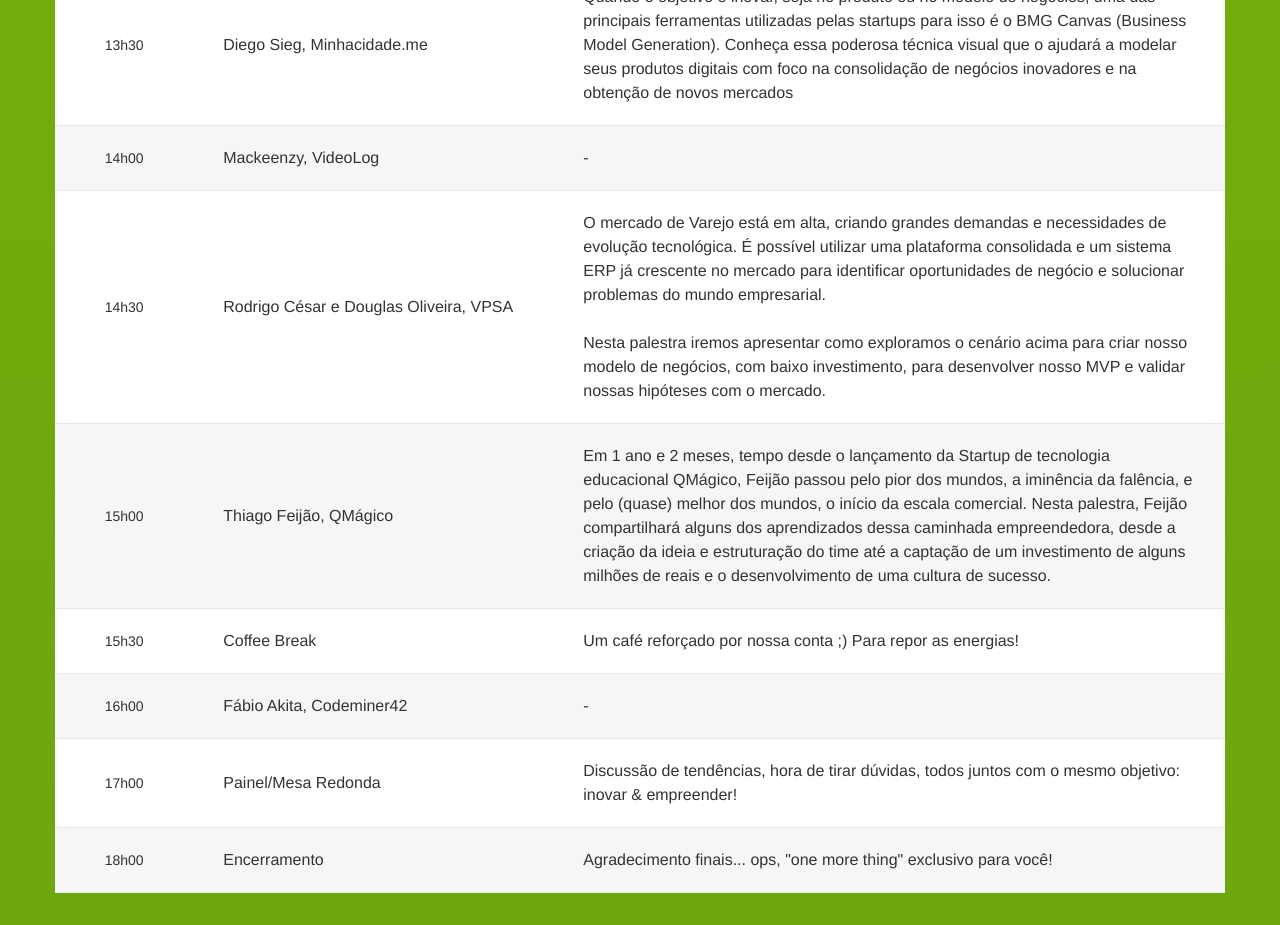
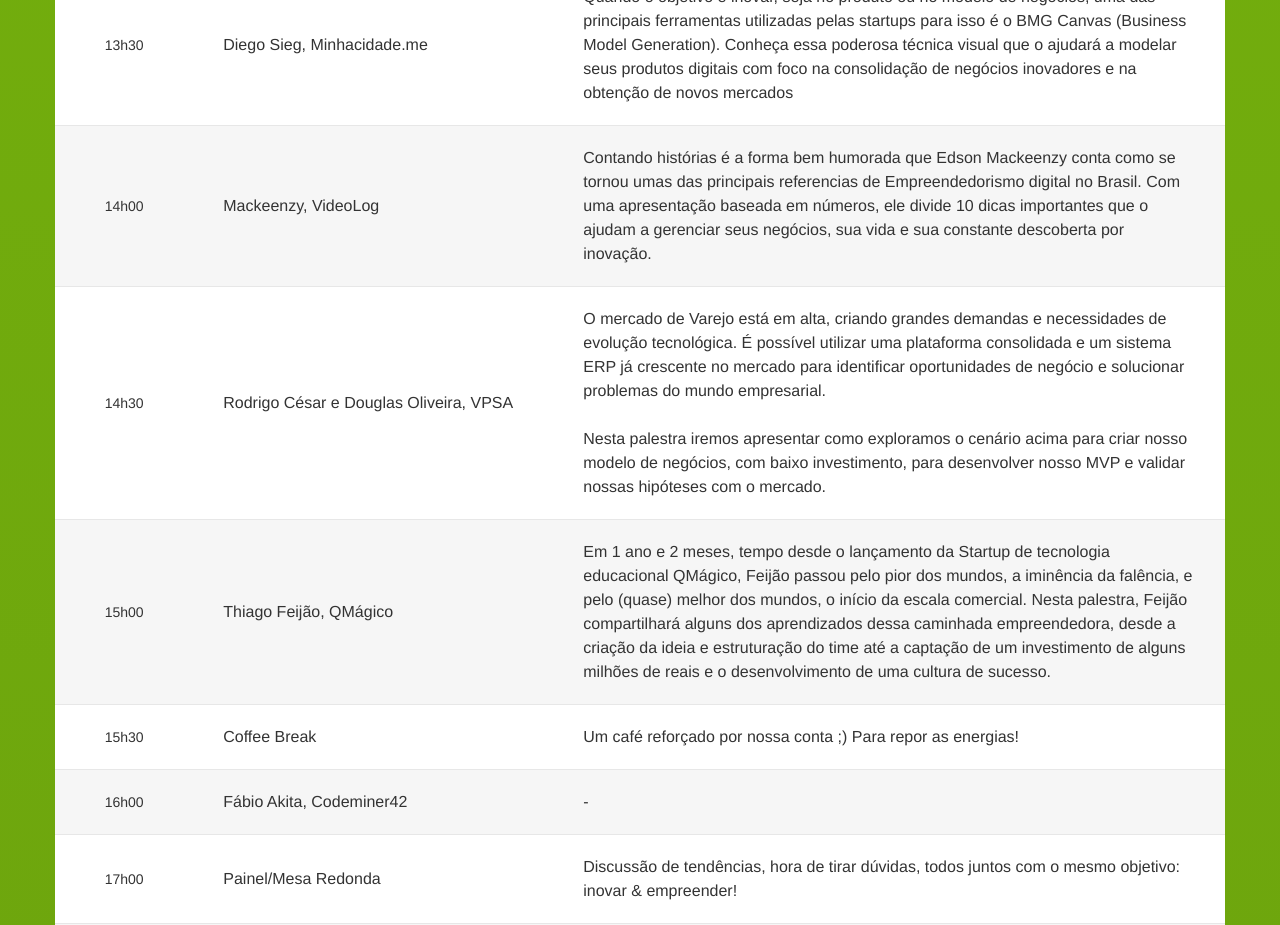
Before and after one commit to designa/startup-vale-2013, a website: page index.html in a window 1280 px wide. Shown: the part 2860-3785 px from the top of the page. Drawn offline with Linux system fonts and the light colour scheme; some packages are replaced by stand-ins of ours.

Commit message:
adicionei o texto da palestra do mack do VideoLog ;)

```diff
--- a/index.html
+++ b/index.html
@@ -216,7 +216,7 @@
                   <tr>
                     <td class="schedule-time">14h00</td>
                     <td class="schedule-people">Mackeenzy, VideoLog</td>
-                    <td class="schedule-description">-</td>
+                    <td class="schedule-description">Contando histórias é a forma bem humorada que Edson Mackeenzy conta como se tornou umas das principais referencias de Empreendedorismo digital no Brasil. Com uma apresentação baseada em números, ele divide 10 dicas importantes que o ajudam a gerenciar seus negócios, sua vida e sua constante descoberta por inovação.</td>
                   </tr>
                   <tr>
                     <td class="schedule-time">14h30</td>
```
